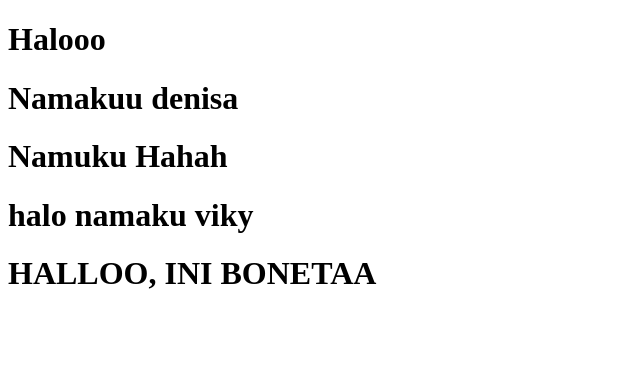
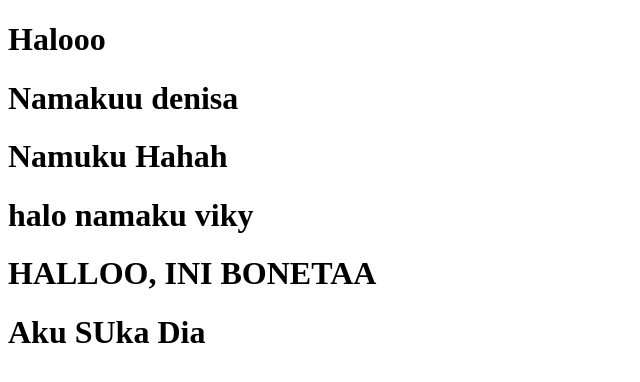
Before and after one commit to M-One-Web-Dev/hello-world-git, a plain HTML site: page index.html in a window 1280 px wide. Shown: the whole page, without its empty margins (0-640 px from the left). Drawn offline with Linux system fonts and the light colour scheme.

Commit message:
fix: wkwkw

```diff
--- a/index.html
+++ b/index.html
@@ -11,5 +11,6 @@
     <h1>Namuku Hahah</h1>
     <h1>halo namaku viky</h1>
     <h1>HALLOO, INI BONETAA</h1>
+    <h1>Aku SUka Dia</h1>
   </body>
 </html>
```
